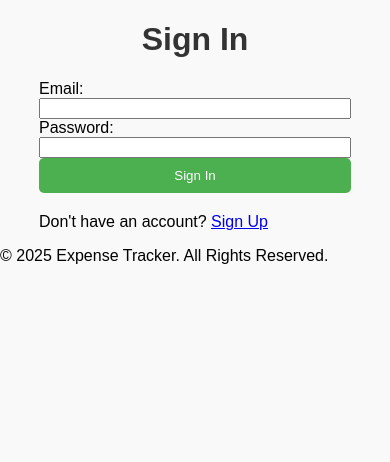
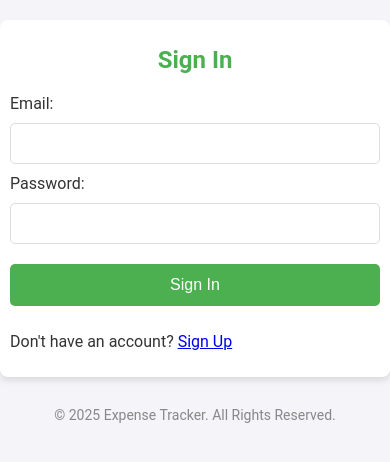
Before and after one commit to Drkimogad/KG-Expense-Tracker, a plain HTML site: page index.html in a window 390 px wide. Drawn offline with Linux system fonts and the light colour scheme.

Commit message:
Update styles.css

```diff
--- a/styles.css
+++ b/styles.css
@@ -1,68 +1,107 @@
-/* Basic Styles for Expense Tracker */
+/* General Styles */
 body {
-    font-family: Arial, sans-serif;
+    font-family: 'Roboto', sans-serif;
+    background-color: #f4f4f9;
+    color: #333;
     margin: 0;
     padding: 0;
-    background-color: #f9f9f9;
 }
 
-h1, h2 {
-    text-align: center;
-    color: #333;
+#expense-container {
+    max-width: 900px;
+    margin: 20px auto;
+    padding: 20px;
+    background-color: #fff;
+    box-shadow: 0 4px 6px rgba(0, 0, 0, 0.1);
+    border-radius: 8px;
+    position: relative; /* To position logout button */
 }
 
-#content {
-    width: 80%;
-    margin: auto;
-}
-
-form {
-    display: flex;
-    flex-direction: column;
+h1 {
+    color: #4CAF50;
+    font-size: 24px;
+    text-align: center;
     margin-bottom: 20px;
 }
 
-input[type="text"],
-input[type="number"],
-select {
-    padding: 10px;
-    margin-bottom: 10px;
+input, select, button {
+    width: 100%;
+    padding: 12px;
+    margin: 10px 0;
     border-radius: 5px;
-    border: 1px solid #ccc;
+    border: 1px solid #ddd;
+    box-sizing: border-box;
 }
 
 button {
-    padding: 10px;
     background-color: #4CAF50;
     color: white;
     border: none;
-    border-radius: 5px;
     cursor: pointer;
+    font-size: 16px;
+    transition: background-color 0.3s;
 }
 
 button:hover {
     background-color: #45a049;
 }
 
-ul {
-    list-style-type: none;
-    padding: 0;
+#expense-list {
+    display: flex;
+    flex-direction: column;
+    gap: 10px;
 }
 
-li {
-    background-color: #fff;
-    padding: 10px;
-    margin-bottom: 10px;
-    border-radius: 5px;
+.expense-item {
     display: flex;
     justify-content: space-between;
     align-items: center;
+    background-color: #f9f9f9;
+    padding: 15px;
+    border-radius: 8px;
+    box-shadow: 0 2px 4px rgba(0, 0, 0, 0.1);
 }
 
-button.delete {
-    background-color: #f44336;
+footer {
+    text-align: center;
+    font-size: 14px;
+    color: #888;
+    margin-top: 30px;
 }
 
-button.edit {
-    background-color: #ff9800;
+/* Styling for the Logout Button */
+#logout-btn {
+    position: absolute;  /* Positioning the button */
+    top: 20px;           /* Space from the top */
+    right: 20px;         /* Space from the right */
+    background-color: #ff4d4d;  /* Red background */
+    color: white;
+    font-size: 16px;
+    padding: 10px 20px;
 }
+
+#logout-btn:hover {
+    background-color: #e03e3e;  /* Darker red on hover */
+}
+
+#expense-container {
+    padding-top: 40px; /* Space for the logout button */
+}
+
+/* Responsive Design */
+@media (max-width: 768px) {
+    /* For smaller screens */
+    #logout-btn {
+        top: 10px; /* Adjust top position */
+        right: 10px; /* Adjust right position */
+        font-size: 14px; /* Smaller text */
+    }
+
+    #expense-container {
+        padding: 10px; /* Reduce padding on small screens */
+    }
+
+    button {
+        width: 100%; /* Make buttons full-width */
+    }
+}
```
